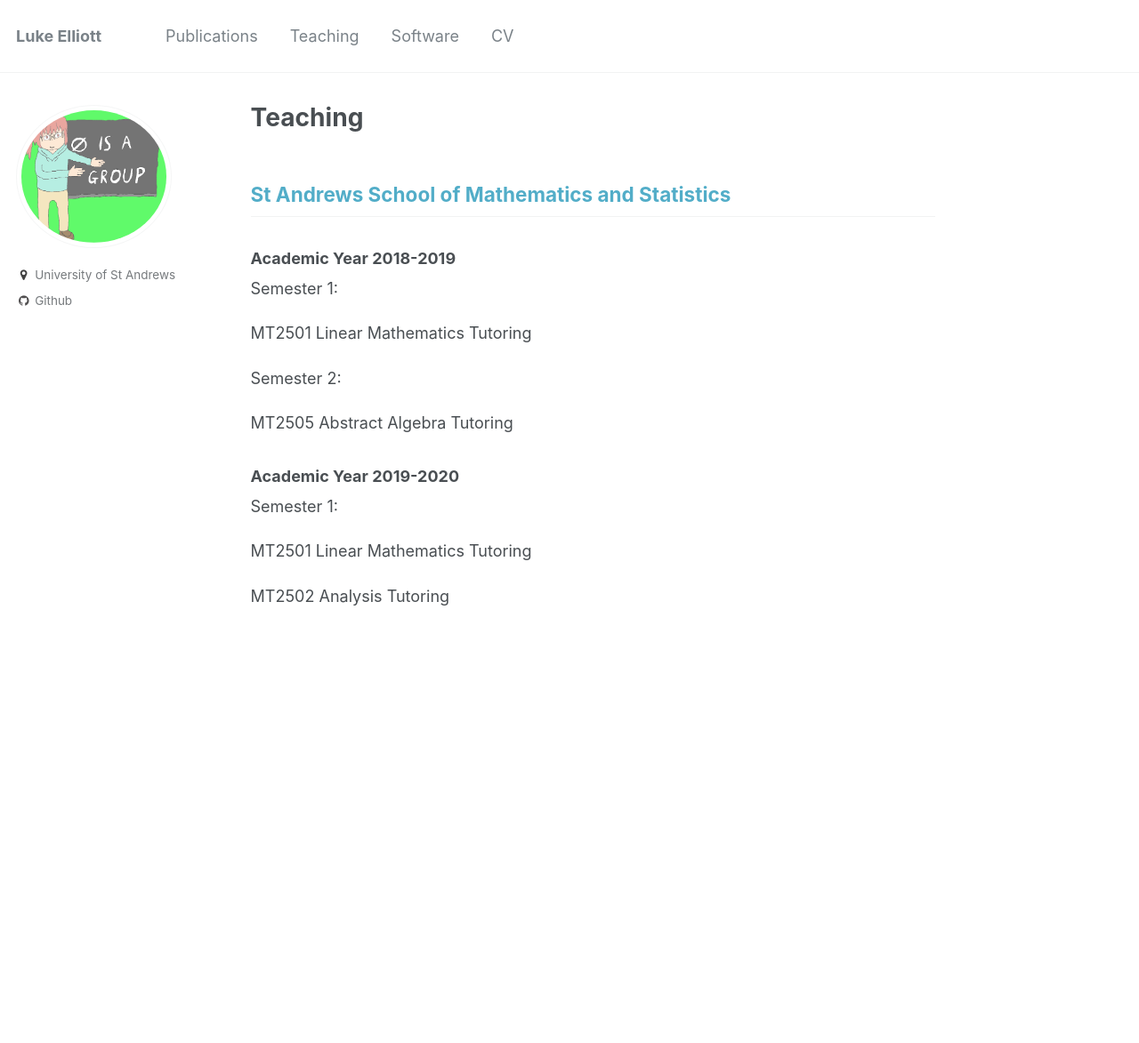
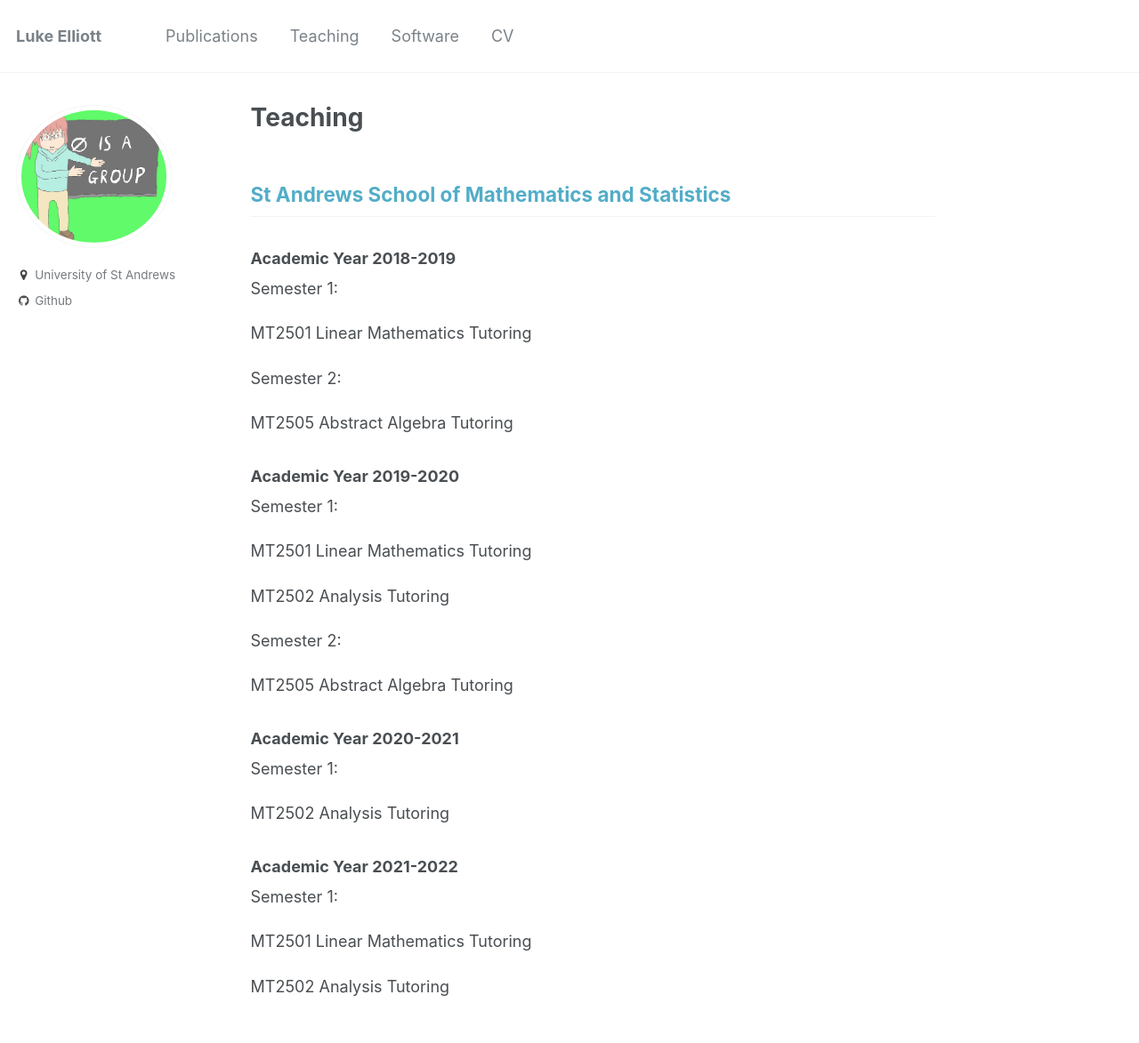
Before and after one commit to le27/L-Elliott, a Jekyll site: the page built from _pages/teaching.md, in a window 1280 px wide. Shown: the whole page at 89% size. Built offline with Jekyll 4.4.1, drawn with Linux system fonts in a browser that asks for light colours; before the commit the page ends 900 px from its top, so only the background shows below that.

Commit message:
Update teaching.md

```diff
--- a/_pages/teaching.md
+++ b/_pages/teaching.md
@@ -22,3 +22,19 @@ Semester 1:
 MT2501 Linear Mathematics Tutoring
 
 MT2502 Analysis Tutoring
+
+Semester 2:
+
+MT2505 Abstract Algebra Tutoring
+
+### Academic Year 2020-2021
+Semester 1:
+
+MT2502 Analysis Tutoring
+
+### Academic Year 2021-2022
+Semester 1:
+
+MT2501 Linear Mathematics Tutoring
+
+MT2502 Analysis Tutoring
```
